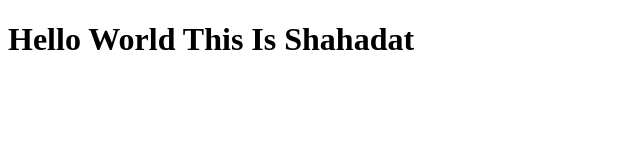
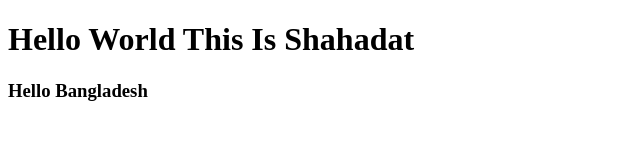
Before and after one commit to shahadathossenniloy/hello-shahadat, a plain HTML site: page index.html in a window 1280 px wide. Shown: the whole page, without its empty margins (0-640 px from the left). Drawn offline with Linux system fonts and the light colour scheme.

Commit message:
learned github

```diff
--- a/index.html
+++ b/index.html
@@ -7,5 +7,6 @@
 </head>
 <body>
     <h1>Hello World This Is Shahadat</h1>
+    <h3> Hello Bangladesh </h3>
 </body>
 </html>
```
